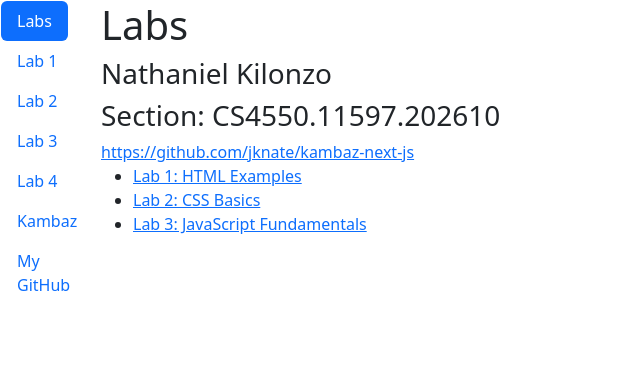
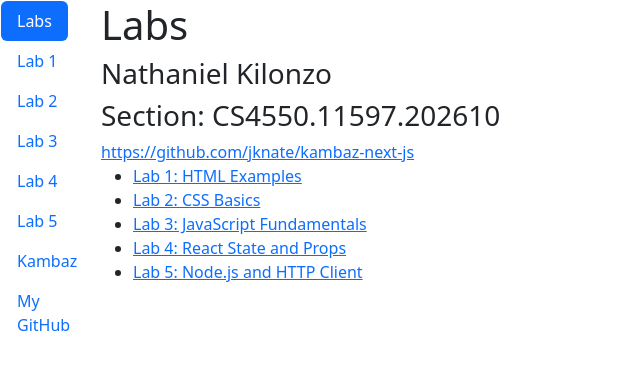
Before and after one commit to jknate/kambaz-next-js, a Next.js app: page /Labs in a window 1280 px wide. Shown: the top 370 px of the page, without its empty margins (0-640 px from the left). Built offline with nearby package versions, Linux system fonts and the light colour scheme.

Commit message:
add lab5

```diff
--- a/app/Labs/TOC.tsx
+++ b/app/Labs/TOC.tsx
@@ -22,6 +22,9 @@ export default function TOC() {
        <NavLink href="/Labs/Lab4" as={Link} className={`nav-link ${pathname.endsWith("Lab4") ? "active" : ""}`}>
          Lab 4 </NavLink> </NavItem>
      <NavItem>
+       <NavLink href="/Labs/Lab5" as={Link} className={`nav-link ${pathname.endsWith("Lab5") ? "active" : ""}`}>
+         Lab 5 </NavLink> </NavItem>
+     <NavItem>
        <NavLink href="/" as={Link}>
          Kambaz </NavLink> </NavItem>
      <NavItem>
--- a/app/Labs/page.tsx
+++ b/app/Labs/page.tsx
@@ -23,6 +23,16 @@ export default function Labs() {
             Lab 3: JavaScript Fundamentals
           </Link>
         </li>
+        <li>
+          <Link href="/Labs/Lab4" id="wd-lab4-link">
+            Lab 4: React State and Props
+          </Link>
+        </li>
+        <li>
+          <Link href="/Labs/Lab5" id="wd-lab5-link">
+            Lab 5: Node.js and HTTP Client
+          </Link>
+        </li>
       </ul>
     </div>
   );
```
